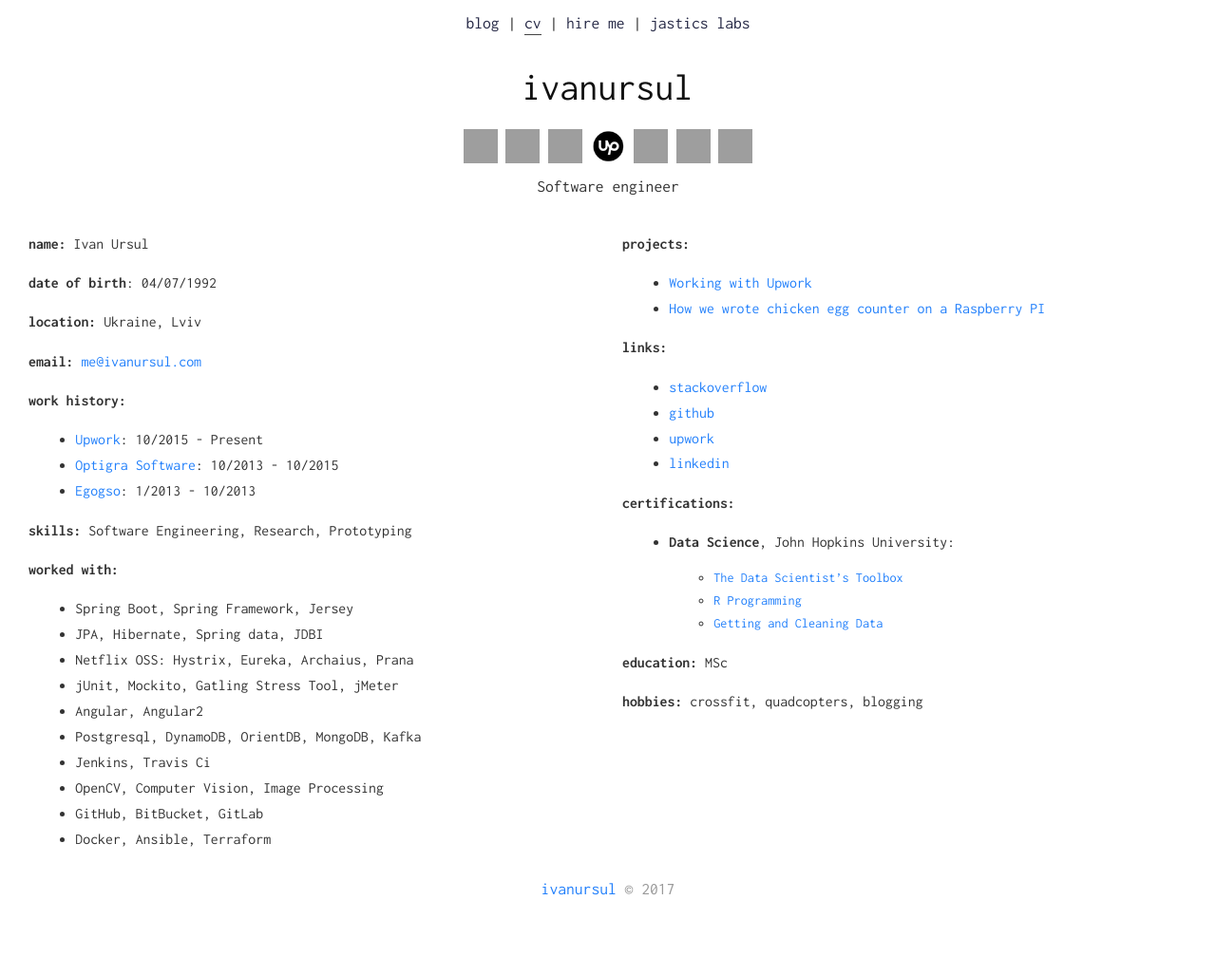
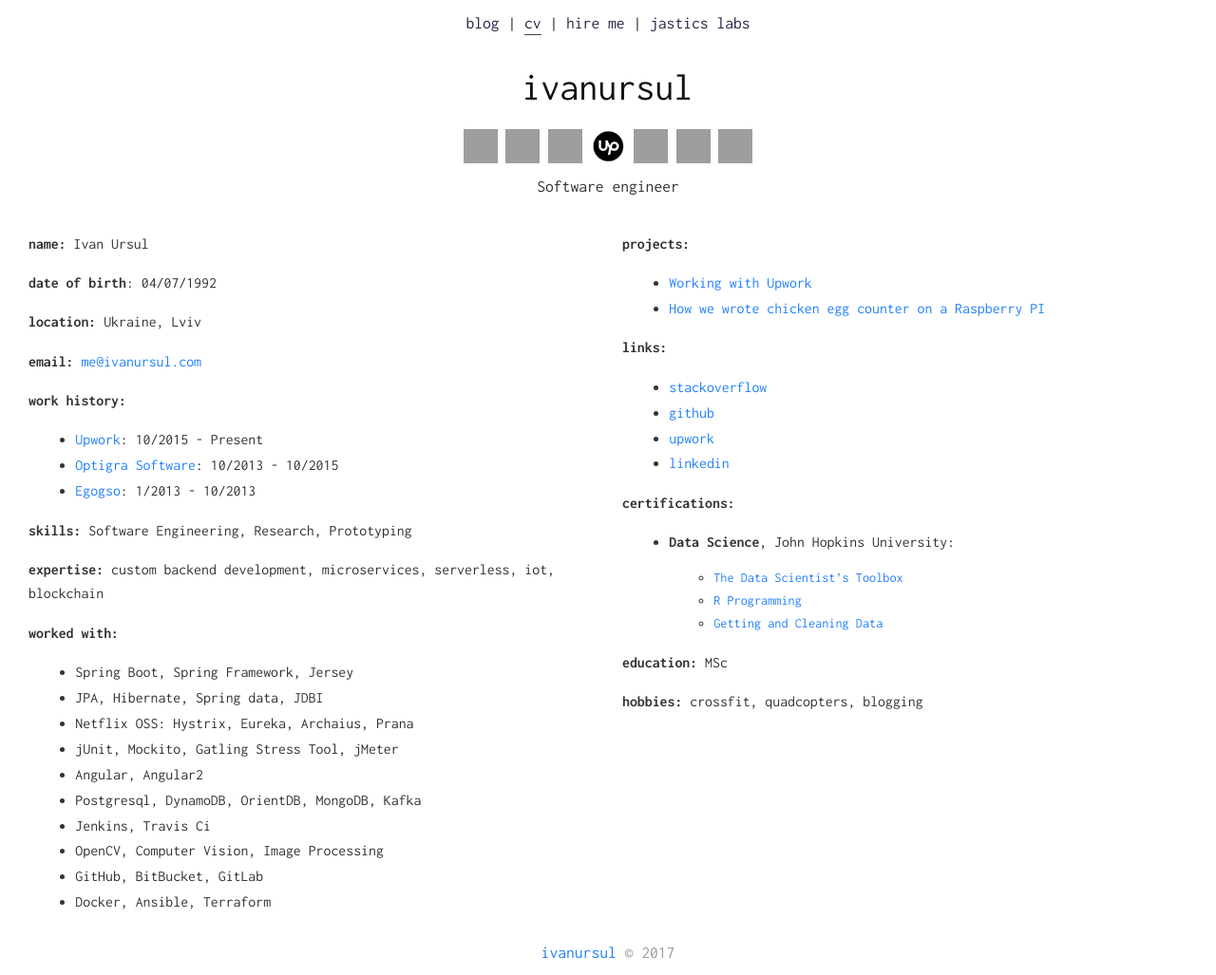
Before and after one commit to ivanursul/ivanursul, a Jekyll site: the page built from cv.html, in a window 1280 px wide. Shown: the whole page at 95% size. Built offline with Jekyll 4.4.1, drawn with Linux system fonts in a browser that asks for light colours; before the commit the page ends 961 px from its top, so only the background shows below that; grey boxes are pictures that could not be loaded.

Commit message:
Working with Upwork page

```diff
--- a/cv.html
+++ b/cv.html
@@ -24,6 +24,8 @@
         </ul>
 
         <p><strong>skills:</strong> Software Engineering, Research, Prototyping</p>
+
+        <p><strong>expertise:</strong> custom backend development, microservices, serverless, iot, blockchain</p>
 
         <p><strong>worked with:</strong> </p>
 
```
